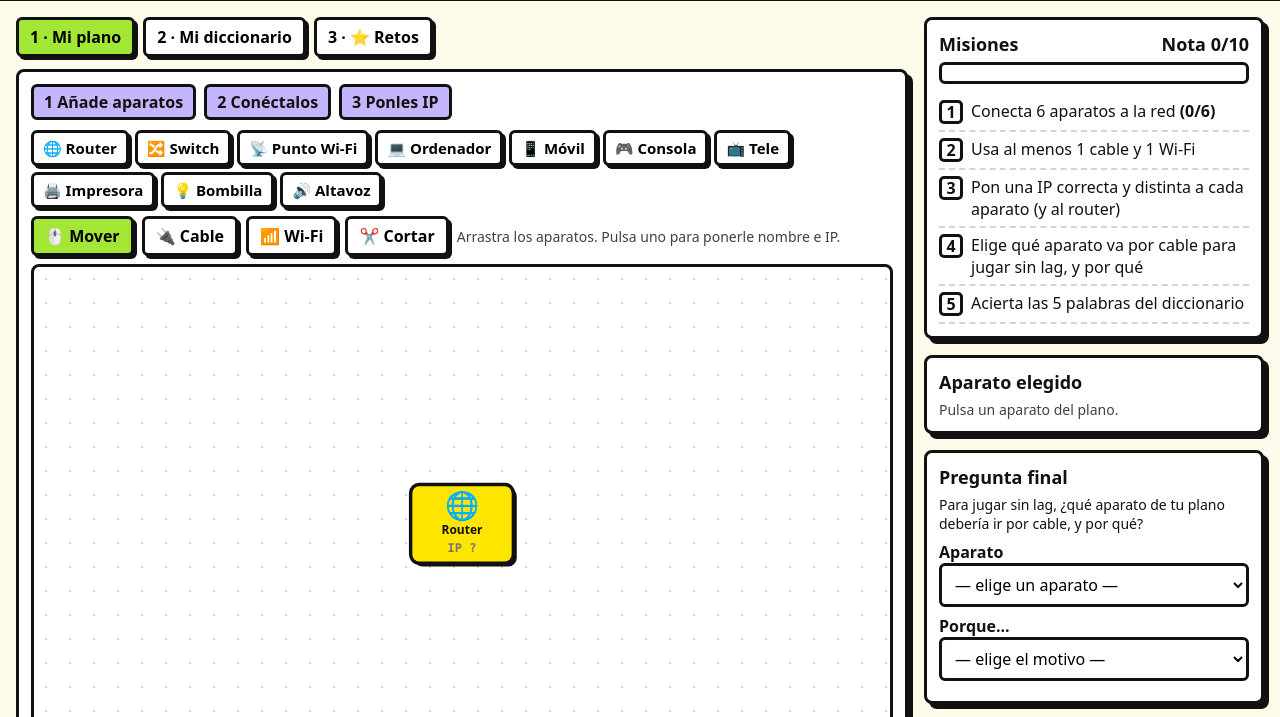
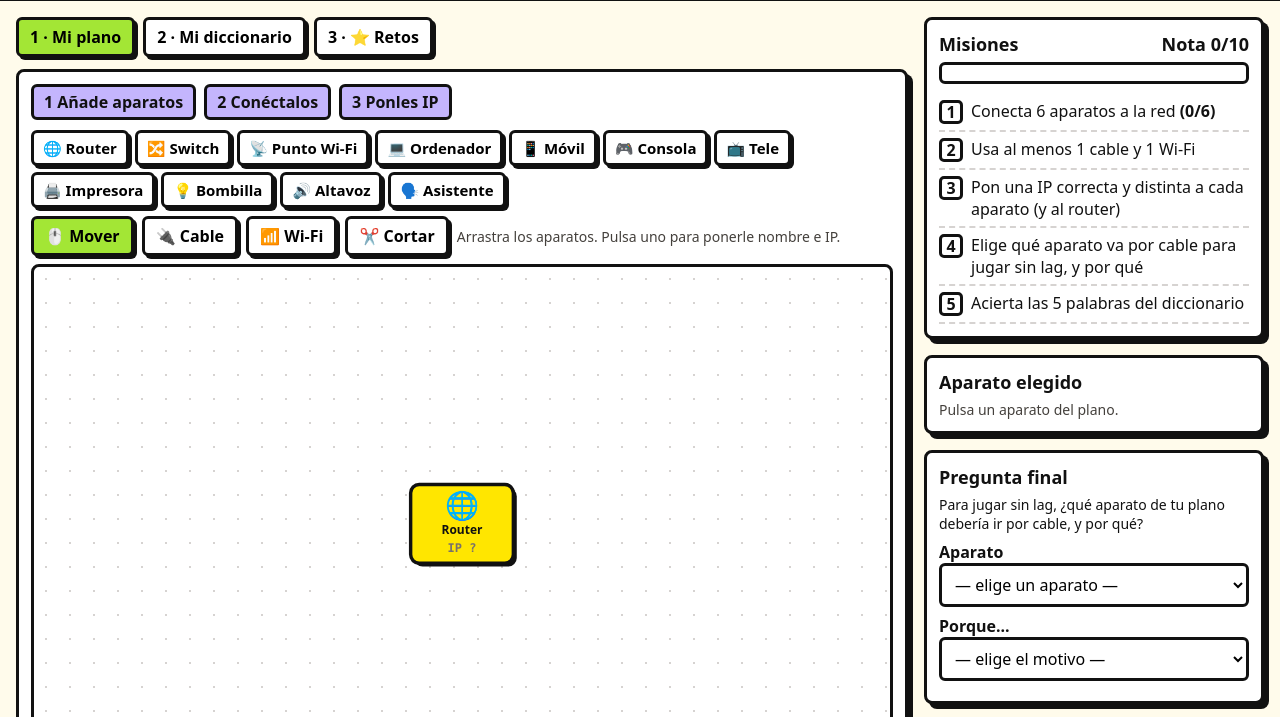
Before and after one commit to profeka/digital-tools, a plain HTML site: page plano_red_casa.html in a window 1280 px wide. Shown: the part 71-788 px from the top of the page. Drawn offline with Linux system fonts and the light colour scheme.

Commit message:
Añade el asistente (Alexa / Google Home) a la paleta de aparatos
Co-Authored-By: Claude Sonnet 5.5 <noreply@anthropic.com>
Claude-Session: https://claude.ai/code/session_01Aft1kJXLWmxsNg11MiFAzT

```diff
--- a/plano_red_casa.html
+++ b/plano_red_casa.html
@@ -175,9 +175,10 @@ var TYPES={
  tele:{e:"📺",n:"Tele",cable:true,infra:false,ip:true,info:"Una smart TV puede ir por cable o por Wi-Fi."},
  impresora:{e:"🖨️",n:"Impresora",cable:true,infra:false,ip:true,info:"Puede ir por cable o por Wi-Fi."},
  bombilla:{e:"💡",n:"Bombilla",cable:false,infra:false,ip:true,info:"Aparato IoT (internet de las cosas): solo Wi-Fi."},
- altavoz:{e:"🔊",n:"Altavoz",cable:false,infra:false,ip:true,info:"Aparato IoT (internet de las cosas): solo Wi-Fi."}
+ altavoz:{e:"🔊",n:"Altavoz",cable:false,infra:false,ip:true,info:"Aparato IoT (internet de las cosas): solo Wi-Fi."},
+ asistente:{e:"🗣️",n:"Asistente",cable:false,infra:false,ip:true,info:"Altavoz inteligente (Alexa, Google Home): solo Wi-Fi. Necesita internet para entender lo que le dices."}
 };
-var ORDER=["router","switch","ap","pc","movil","consola","tele","impresora","bombilla","altavoz"];
+var ORDER=["router","switch","ap","pc","movil","consola","tele","impresora","bombilla","altavoz","asistente"];
 var CARDS=[
  ["🌐 Router","Conecta tu casa con internet y reparte una IP a cada aparato. Es la puerta de la casa."],
  ["🔀 Switch","Reparte la red por cable entre varios aparatos. Es como una regleta, pero de datos."],
@@ -190,7 +191,7 @@ var CARDS=[
  ["🚪 Puerta de enlace","La IP del router: la puerta por la que sales a internet. Suele acabar en .1"],
  ["📖 DNS","La agenda que traduce google.com en una IP."],
  ["🎟️ DHCP","Reparte las IP solo, sin que tú las escribas. Lo hace el router."],
- ["💡 IoT","Aparatos de internet de las cosas: bombillas, altavoces, relojes... Casi siempre solo Wi-Fi."]
+ ["💡 IoT","Aparatos de internet de las cosas: bombillas, altavoces, asistentes como Alexa o Google Home... Casi siempre solo Wi-Fi."]
 ];
 var KEY="plano_red_v1";
 var DK=["ip","mask","router","switch","dns"];
```
